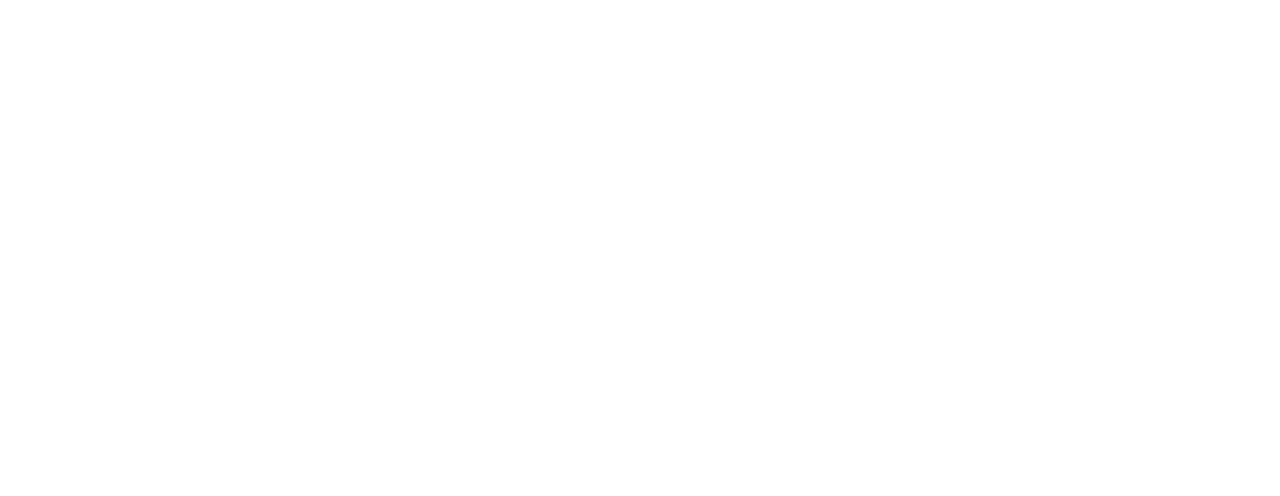
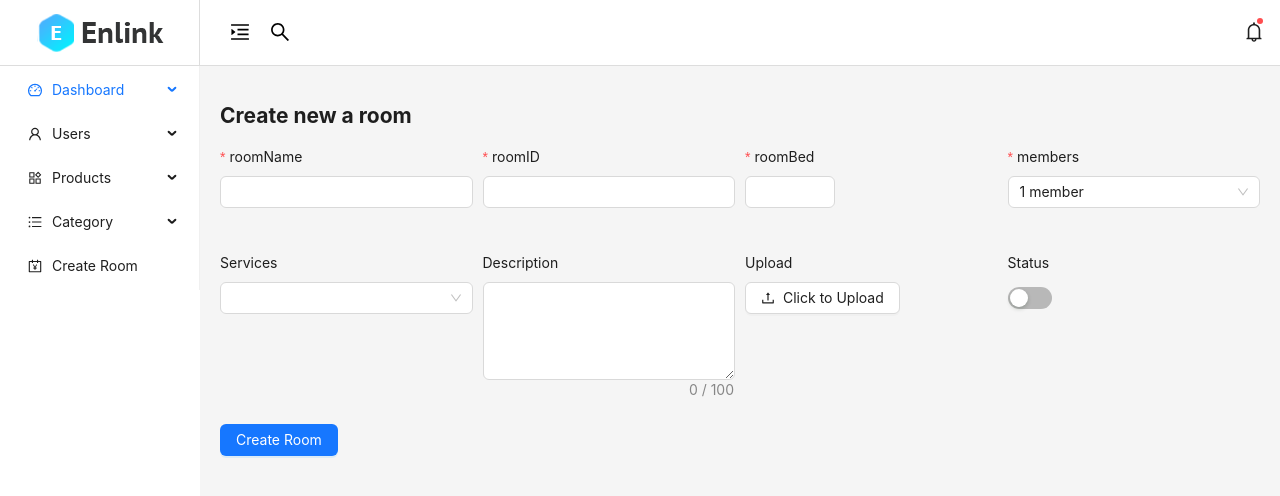
Before and after one commit to Vinhdev04/Ant-Design, a React (Create React App) app in the folder Example/learn-antd/: page /create-room in a window 1280 px wide. Before the commit this address had no page. Shown: the top 496 px of the page. Built offline with nearby package versions, Linux system fonts and the light colour scheme.

Commit message:
Tìm hiểu về component[Form] trong Ant-Design

```diff
--- a/Example/learn-antd/src/components/MenuItem/index.jsx
+++ b/Example/learn-antd/src/components/MenuItem/index.jsx
@@ -1,7 +1,7 @@
 import {
   DashboardOutlined,
   ProductOutlined,
-  SettingOutlined,
+  AccountBookOutlined,
   UnorderedListOutlined,
   UserOutlined,
 } from "@ant-design/icons";
@@ -113,27 +113,9 @@
       ],
     },
     {
-      label: "Setting",
-      key: "setting",
-      icon: <SettingOutlined />,
-      children: [
-        {
-          label: "General",
-          key: "general",
-        },
-        {
-          label: "Security",
-          key: "security",
-        },
-        {
-          label: "Privacy",
-          key: "privacy",
-        },
-        {
-          label: "Notification",
-          key: "notification",
-        },
-      ],
+      label: <Link to="/create-room">Create Room</Link>,
+      key: "/create-room",
+      icon: <AccountBookOutlined />,
     },
   ];
   return (
--- /dev/null
+++ b/Example/learn-antd/src/pages/CreateRoom/index.jsx
@@ -0,0 +1,149 @@
+import React, { useState } from "react";
+import {
+  Button,
+  Col,
+  Form,
+  Input,
+  InputNumber,
+  Row,
+  Select,
+  Switch,
+  Upload,
+} from "antd";
+import { UploadOutlined } from "@ant-design/icons";
+import TextArea from "antd/es/input/TextArea";
+const Option = Select;
+function CreateRoom() {
+  const [data, setData] = useState({
+    members: "1 member",
+  });
+
+  const files = {
+    name: "file",
+    action: "https://660d2bd96ddfa2943b33731c.mockapi.io/api/upload",
+  };
+  const options = [];
+  for (let i = 1; i <= 10; i++) {
+    options.push({
+      value: i > 9 ? `${i} member` : `0${i} member`,
+      label: i > 9 ? `${i} member` : `0${i} member`,
+    });
+  }
+
+  const handleSubmit = (e) => {
+    console.log(e);
+    setData(e);
+  };
+
+  return (
+    <>
+      <h2>Create new a room</h2>
+      <Form name="create-room" onFinish={handleSubmit} layout="vertical">
+        <Row gutter={[10, 20]}>
+          <Col xs={24} sm={24} md={8} lg={6} xl={6}>
+            <Form.Item
+              label="roomName"
+              name="roomName"
+              rules={[
+                {
+                  required: true,
+                  message: "Please input your roomName!",
+                },
+              ]}
+            >
+              <Input></Input>
+            </Form.Item>
+          </Col>
+
+          <Col xs={24} sm={24} md={8} lg={6} xl={6}>
+            <Form.Item
+              label="roomID"
+              name="roomID"
+              rules={[
+                {
+                  required: true,
+                  message: "Please input your roomID!",
+                },
+              ]}
+            >
+              <Input></Input>
+            </Form.Item>
+          </Col>
+
+          <Col xs={24} sm={24} md={8} lg={6} xl={6}>
+            <Form.Item
+              label="roomBed"
+              name="roomBed"
+              rules={[
+                {
+                  required: true,
+                  message: "Please input your roomBed!",
+                },
+              ]}
+            >
+              <InputNumber min={1} max={10}></InputNumber>
+            </Form.Item>
+          </Col>
+
+          <Col xs={24} sm={24} md={8} lg={6} xl={6}>
+            <Form.Item
+              label="members"
+              name="members"
+              initialValue={"1 member"}
+              rules={[
+                {
+                  required: true,
+                  message: "Please input your members!",
+                },
+              ]}
+            >
+              <Select options={options}></Select>
+            </Form.Item>
+          </Col>
+
+          <Col xs={24} sm={24} md={8} lg={6} xl={6}>
+            <Form.Item label="Services" name="services">
+              <Select mode="multiple" allowClear>
+                <Option value="Wifi">Wifi</Option>
+                <Option value="Taxi">Taxi</Option>
+                <Option value="Television">Television</Option>
+                <Option value="Breakfirst">Breakfirst</Option>
+              </Select>
+            </Form.Item>
+          </Col>
+
+          <Col xs={24} sm={24} md={8} lg={6} xl={6}>
+            <Form.Item label="Description" name="description">
+              <TextArea rows={4} showCount maxLength={100}></TextArea>
+            </Form.Item>
+          </Col>
+
+          <Col xs={24} sm={24} md={8} lg={6} xl={6}>
+            <Form.Item label="Upload">
+              <Upload {...files}>
+                <Button icon={<UploadOutlined />}>Click to Upload</Button>
+              </Upload>
+            </Form.Item>
+          </Col>
+
+          <Col xs={24} sm={24} md={8} lg={6} xl={6}>
+            <Form.Item label="Status" name="status" valuePropName="checked">
+              <Switch></Switch>
+            </Form.Item>
+          </Col>
+
+          <Col xs={24} sm={24} md={8} lg={6} xl={6}>
+            {" "}
+            <Form.Item>
+              <Button type="primary" htmlType="submit">
+                Create Room
+              </Button>
+            </Form.Item>
+          </Col>
+        </Row>
+      </Form>
+    </>
+  );
+}
+
+export default CreateRoom;
--- a/Example/learn-antd/src/routes/index.jsx
+++ b/Example/learn-antd/src/routes/index.jsx
@@ -1,4 +1,5 @@
 import LayoutDefault from "../Layout/LayoutDefault";
+import CreateRoom from "../pages/CreateRoom";
 import Dashboard from "../pages/Dashboard";
 import Project from "../pages/Project";
 
@@ -16,6 +17,10 @@
         path: "/projects",
         element: <Project />,
       },
+      {
+        path: "/create-room",
+        element: <CreateRoom />,
+      },
     ],
   },
 ];
```
Also changed, not shown: 7 other files (tests, documents, lock files or other folders).
